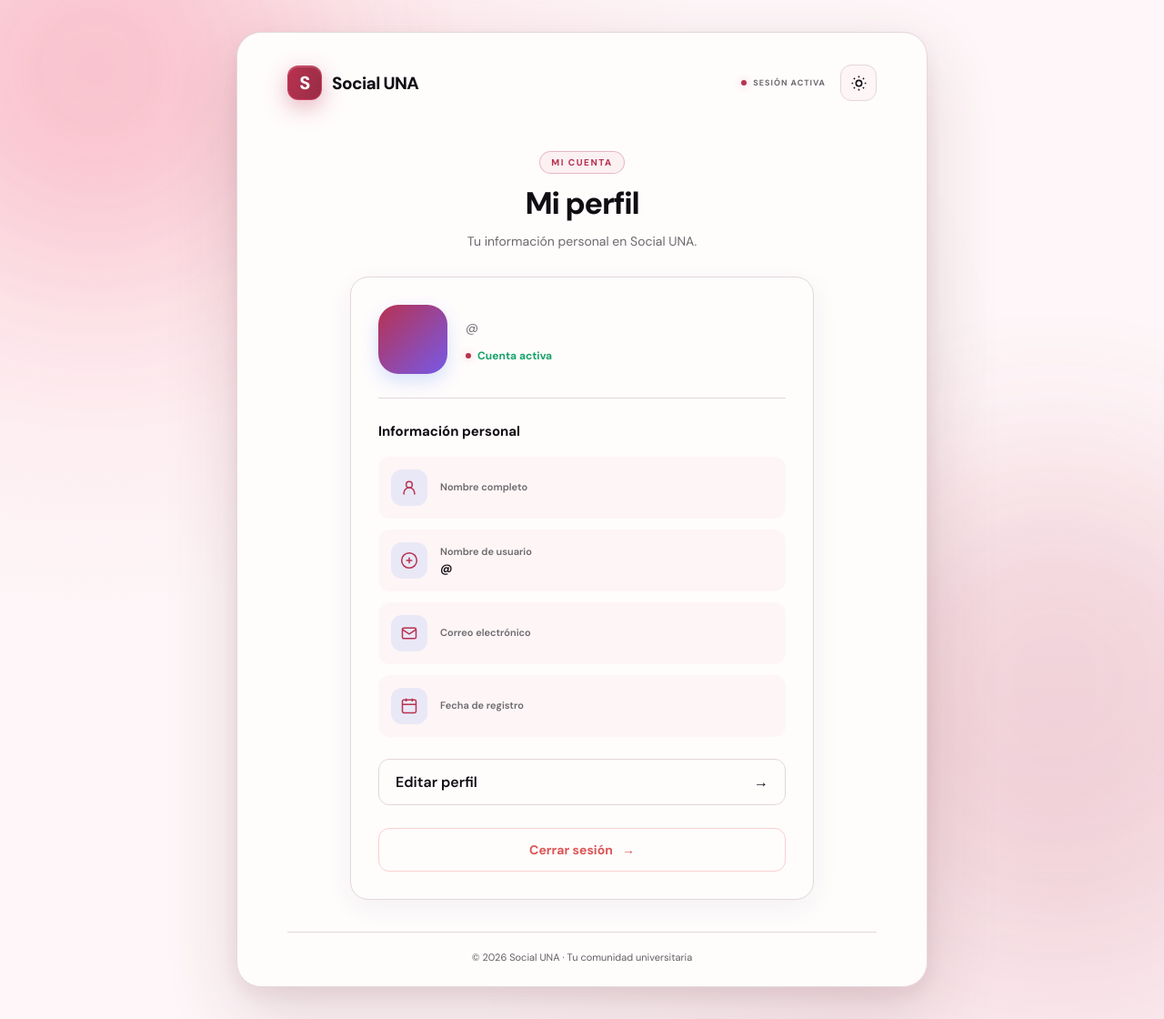
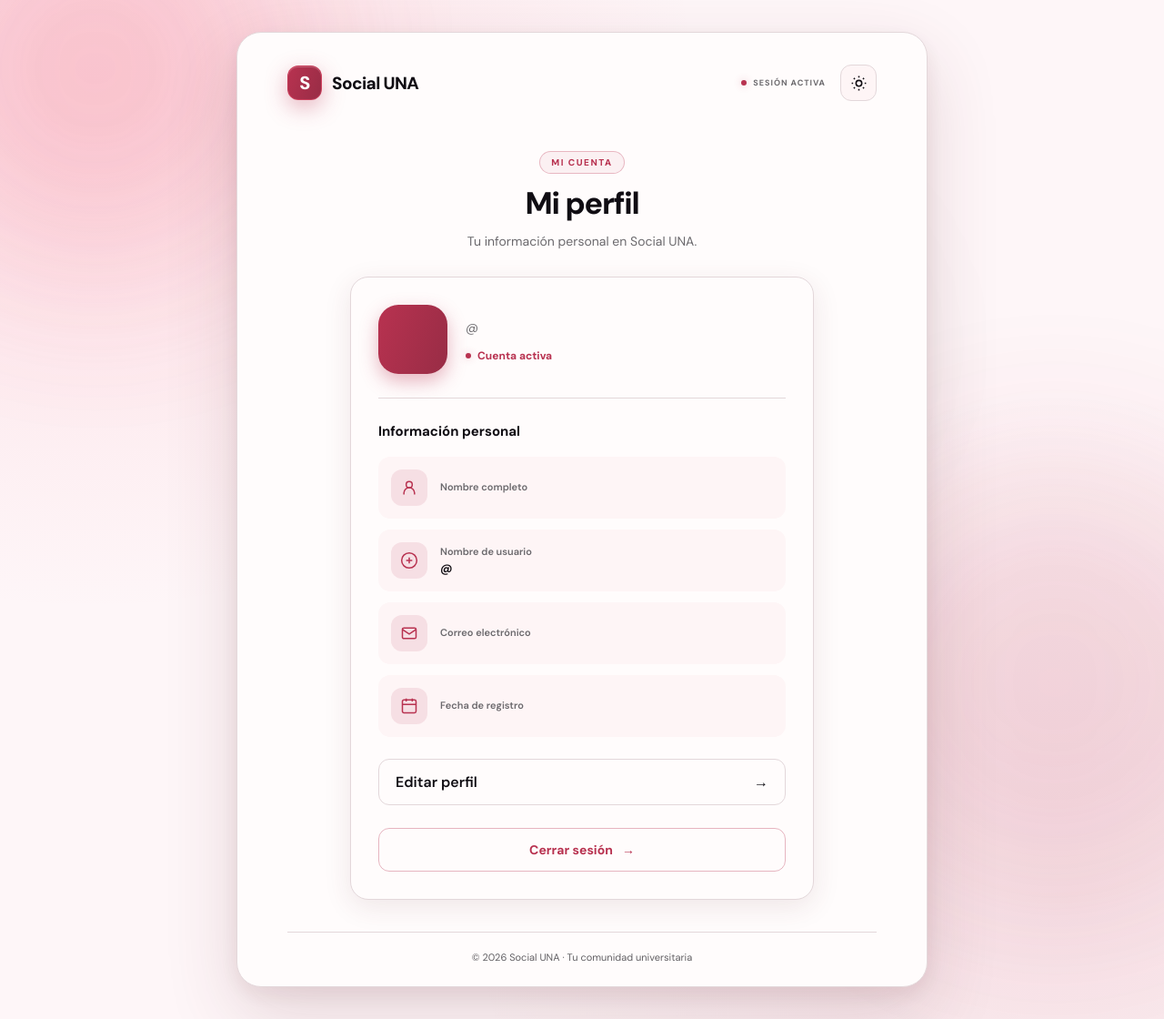
Before and after one commit to Kr1ssyf3r/ProyectoEstructuras03, a Flask app: template templates/perfil.html in a window 1280 px wide. Shown: the whole page at 91% size. Run offline with Flask 3, Linux system fonts and the light colour scheme; the template is opened without the code that fills it, so the values that code supplies are empty; parts of the project's set-up code (start-up, migrations or seed data) failed here and were passed over.

Commit message:
style: aplica la paleta a perfil y editar perfil
Incluye el botón Volver al inicio con las variables del tema.

```diff
--- a/static/css/editar_perfil.css
+++ b/static/css/editar_perfil.css
@@ -42,12 +42,12 @@
     text-align: center;
     text-decoration: none;
     font-weight: 600;
-    color: var(--text-secondary, #64748b);
+    color: var(--muted);
     transition: color 0.2s ease;
 }
 
 .cancel-edit:hover {
-    color: var(--primary, #4967d5);
+    color: var(--primary);
 }
 
 /* =========================================
--- a/static/css/perfil.css
+++ b/static/css/perfil.css
@@ -43,7 +43,7 @@
     border: 1px solid var(--border);
     border-radius: 20px;
     background: var(--card);
-    box-shadow: 0 8px 30px rgba(30, 50, 90, 0.06);
+    box-shadow: 0 8px 30px color-mix(in srgb, var(--una-borgona) 10%, transparent);
 }
 
 .profile-identity {
@@ -59,11 +59,11 @@
     display: grid;
     place-items: center;
     border-radius: 22px;
-    background: linear-gradient(135deg, var(--primary), #7659e8);
-    color: white;
+    background: var(--action-gradient);
+    color: var(--on-action);
     font-size: 32px;
     font-weight: 800;
-    box-shadow: 0 8px 20px rgba(52, 120, 246, 0.2);
+    box-shadow: 0 8px 20px var(--action-shadow);
 }
 
 .profile-user-info h2 {
@@ -83,7 +83,7 @@
     display: inline-flex;
     align-items: center;
     gap: 7px;
-    color: #16a36a;
+    color: var(--primary);
     font-size: 12px;
     font-weight: 700;
 }
@@ -123,7 +123,7 @@
     display: grid;
     place-items: center;
     border-radius: 12px;
-    background: rgba(52, 120, 246, 0.1);
+    background: var(--primary-soft);
     color: var(--primary);
 }
 
@@ -160,9 +160,9 @@
     width: 100%;
     min-height: 48px;
     margin-top: 25px;
-    border: 1px solid rgba(230, 75, 75, 0.25);
+    border: 1px solid var(--danger-line);
     border-radius: 12px;
-    color: #dc5555;
+    color: var(--danger);
     font-size: 14px;
     font-weight: 700;
     text-decoration: none;
```
Also changed, not shown: other parts of static/css/perfil.css (+47 -11 lines).
